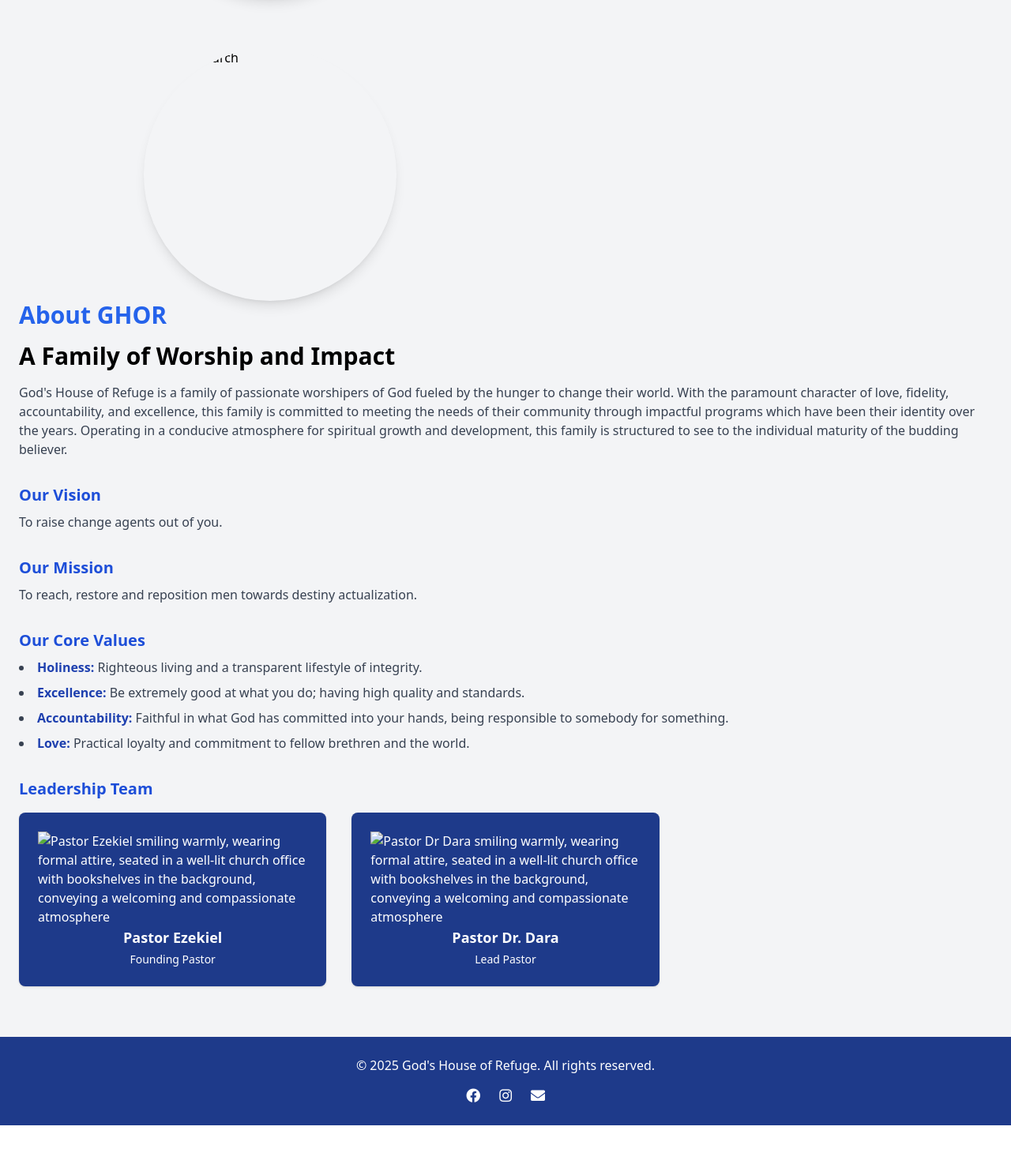
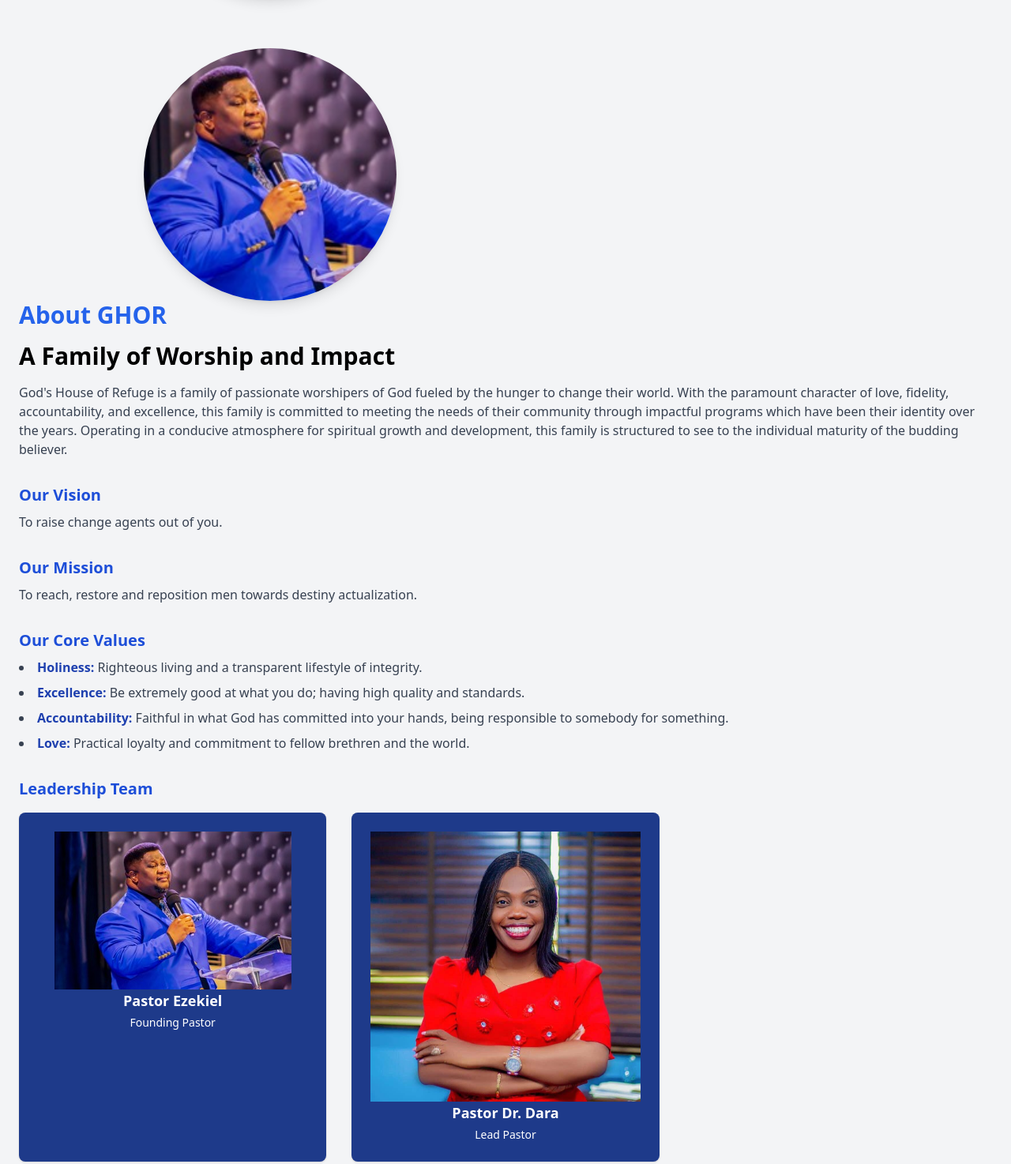
Before and after one commit to Ghor-dev/ghor-daily-devotional, a plain HTML site: page aboutus.html in a window 1280 px wide. Shown: the part 451-1925 px from the top of the page at 79% size. Before the commit the page ends 1876 px from the top, so only its background shows below. Drawn offline with nearby package versions, Linux system fonts and the light colour scheme; the site is published under a folder, as on GitHub Pages, so addresses that start at the root find nothing.

Commit message:
Add files via upload

```diff
--- a/aboutus.html
+++ b/aboutus.html
@@ -73,7 +73,7 @@
         <div class="flex justify-center">
 
 <div class="flex justify-center items-center">
-  <img src="/images/pastorE.jpg" alt="GHOR Church" class="w-64 h-64 md:w-80 md:h-80 rounded-full object-cover shadow-lg">
+  <img src="./images/pastorE.jpg" alt="GHOR Church" class="w-64 h-64 md:w-80 md:h-80 rounded-full object-cover shadow-lg">
         </div>
 </div>
         </div>
@@ -121,14 +121,14 @@
           <h2 class="text-xl font-semibold text-blue-700 mt-8 mb-4">Leadership Team</h2>
           <div class="grid grid-cols-1 sm:grid-cols-2 md:grid-cols-3 gap-8">
             <div class="bg-blue-900 text-white rounded-lg p-6 flex flex-col items-center shadow">
-                 <img src="/images/pastorE.jpg" alt="Pastor Ezekiel smiling warmly, wearing formal attire, seated in a well-lit church office with bookshelves in the background, conveying a welcoming and compassionate atmosphere">
+                 <img src="./images/pastorE.jpg" alt="Pastor Ezekiel smiling warmly, wearing formal attire, seated in a well-lit church office with bookshelves in the background, conveying a welcoming and compassionate atmosphere">
               <strong class="text-lg">Pastor Ezekiel</strong>
               <div class="text-sm mt-1">Founding Pastor</div>
             </div>
 
 
             <div class="bg-blue-900 text-white rounded-lg p-6 flex flex-col items-center shadow">
-              <img src="/images/pastordara.jpeg" alt="Pastor Dr Dara smiling warmly, wearing formal attire, seated in a well-lit church office with bookshelves in the background, conveying a welcoming and compassionate atmosphere">
+              <img src="./images/pastordara.jpeg" alt="Pastor Dr Dara smiling warmly, wearing formal attire, seated in a well-lit church office with bookshelves in the background, conveying a welcoming and compassionate atmosphere">
               <strong class="text-lg">Pastor Dr. Dara</strong>
               <div class="text-sm mt-1">Lead Pastor</div>
             </div>
```
